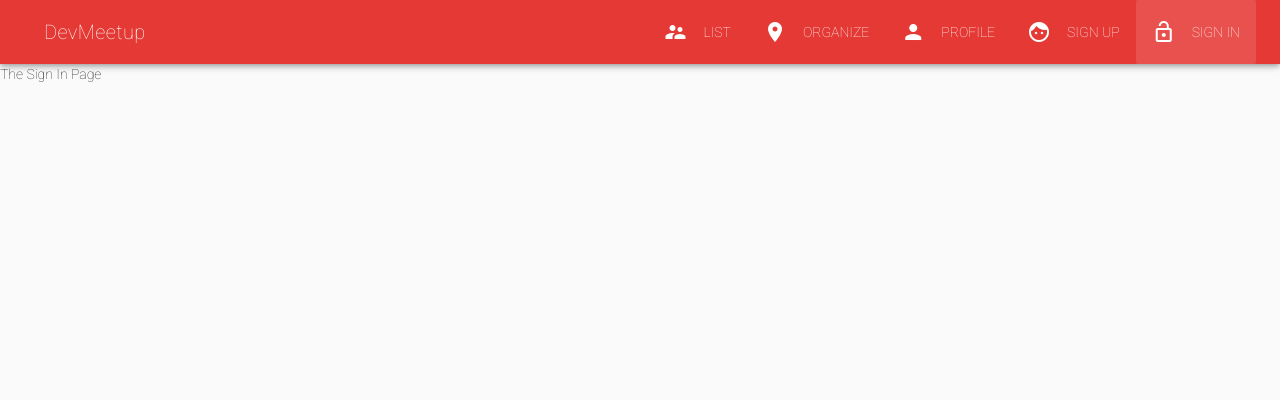
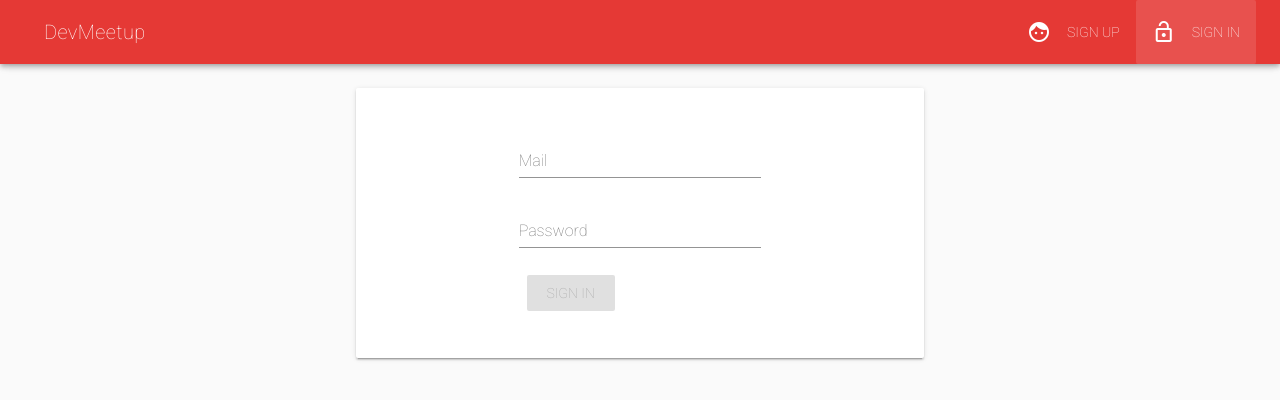
Before and after one commit to wences-dc-uba-ar/WEB--vue-firebase-meetup-test, a Vue app in the folder my-app/: page /signin in a window 1280 px wide. Shown: the top 400 px of the page. Built offline with nearby package versions, Linux system fonts and the light colour scheme; no server answers.

Commit message:
day 15 +signIn

```diff
--- a/my-app/src/App.vue
+++ b/my-app/src/App.vue
@@ -45,15 +45,27 @@ export default {
   components: {},
   data() {
     return {
-      sideNav: false,
-      menuItems: [
-        { icon: "supervisor_account", title: "List", link: "/meetups" },
-        { icon: "room", title: "Organize", link: "/meetup/new" },
-        { icon: "person", title: "Profile", link: "/profile" },
+      sideNav: false
+    };
+  },
+  computed: {
+    menuItems() {
+      let menuItems = [
         { icon: "face", title: "Sign Up", link: "/signup" },
         { icon: "lock_open", title: "Sign in", link: "/signin" }
-      ]
-    };
+      ];
+      if (this.userIsAutenticated) {
+        menuItems = [
+          { icon: "supervisor_account", title: "List", link: "/meetups" },
+          { icon: "room", title: "Organize", link: "/meetup/new" },
+          { icon: "person", title: "Profile", link: "/profile" }
+        ];
+      }
+      return menuItems;
+    },
+    userIsAutenticated() {
+      return !! this.$store.getters.user;
+    }
   }
 };
 </script>
--- a/my-app/src/components/User/Signin.vue
+++ b/my-app/src/components/User/Signin.vue
@@ -1,5 +1,79 @@
 <template>
-    <div>
-        <p>The Sign In Page</p>
-    </div>
+<v-container grid-list-xs>
+    <v-layout row wrap>
+        <v-flex xs12 sm6 offset-sm3>
+            <v-card>
+                <v-card-text>
+                    <v-container grid-list-xs>
+                        <form @submit.prevent="onSignin">
+                            <v-layout row wrap>
+                                <v-flex xs12 sm6 offset-sm3>
+                                    <v-text-field
+                                        name="email"
+                                        label="Mail"
+                                        id="email"
+                                        v-model="email"
+                                        type="email"
+                                        autocomplete="email"
+                                        required></v-text-field>
+                                </v-flex>
+                            </v-layout>
+                            <v-layout row wrap>
+                                <v-flex xs12 sm6 offset-sm3>
+                                    <v-text-field
+                                        name="password"
+                                        label="Password"
+                                        id="password"
+                                        v-model="password"
+                                        type="password"
+                                        autocomplete="new-password"
+                                        required></v-text-field>
+                                </v-flex>
+                            </v-layout>
+                            <v-layout row wrap>
+                                <v-flex xs12 sm6 offset-sm3>
+                                    <v-btn color="success" type="submit" :disabled="!formIsValid">Sign In</v-btn>
+                                </v-flex>
+                            </v-layout>
+                        </form>
+                    </v-container>
+                </v-card-text>
+            </v-card>
+        </v-flex>
+    </v-layout>
+</v-container>
 </template>
+
+<script>
+export default {
+  data() {
+    return {
+      email: "",
+      password: ""
+    };
+  },
+  computed: {
+    formIsValid() {
+      return this.password  && this.email != "";
+    },
+    user() {
+        return this.$store.getters.user
+    }
+  },
+  watch: {
+      user(value) {
+          if (value != null && value != undefined) {
+              this.$router.push('/')
+          }
+      }
+  },
+  methods: {
+    onSignin() {
+      this.$store.dispatch("signUserIn", {
+        email: this.email,
+        password: this.password
+      });
+    }
+  }
+};
+</script>
--- a/my-app/src/components/User/Signup.vue
+++ b/my-app/src/components/User/Signup.vue
@@ -72,7 +72,17 @@ export default {
     },
     comparePasswords() {
       return this.password === this.confirmPassword || "Passwords do not Match";
+    },
+    user() {
+        return this.$store.getters.user
     }
+  },
+  watch: {
+      user(value) {
+          if (value != null && value != undefined) {
+              this.$router.push('/')
+          }
+      }
   },
   methods: {
     onSignup() {
--- a/my-app/src/store.ts
+++ b/my-app/src/store.ts
@@ -38,10 +38,7 @@ export default new Vuex.Store({
           "asdasd a dadqd qad  awdkak dakwg akudgaw d asdh qa aw hdad kwd akd bakwd  kawka "
       }
     ],
-    user: {
-      id: "12341423",
-      registeredMeetups: ["qerqweqweqwe"]
-    }
+    user: null
   },
   mutations: {
     createMeetup(state, payload) {
@@ -72,10 +69,26 @@ export default new Vuex.Store({
       firebase
         .auth()
         .createUserWithEmailAndPassword(payload.email, payload.password)
-        .then(user => {
-          console.log("user", user);
+        .then(result => {
+          // console.log("result.user", result.user);
           const newUser = {
-            id: user.uid,
+            id: result.user.uid,
+            registeredMeetups: []
+          };
+          commit("setUser", newUser);
+        })
+        .catch(error => {
+          console.log(error);
+        });
+    },
+    signUserIn({ commit }, payload) {
+      firebase
+        .auth()
+        .signInAndRetrieveDataWithEmailAndPassword(payload.email, payload.password)
+        .then(result => {
+          // console.log("result", result);
+          const newUser = {
+            id: result.user.uid,
             registeredMeetups: []
           };
           commit("setUser", newUser);
@@ -100,6 +113,9 @@ export default new Vuex.Store({
           return meetup.id === meetupId;
         });
       };
+    },
+    user (state) {
+      return state.user;
     }
   }
 });
```
